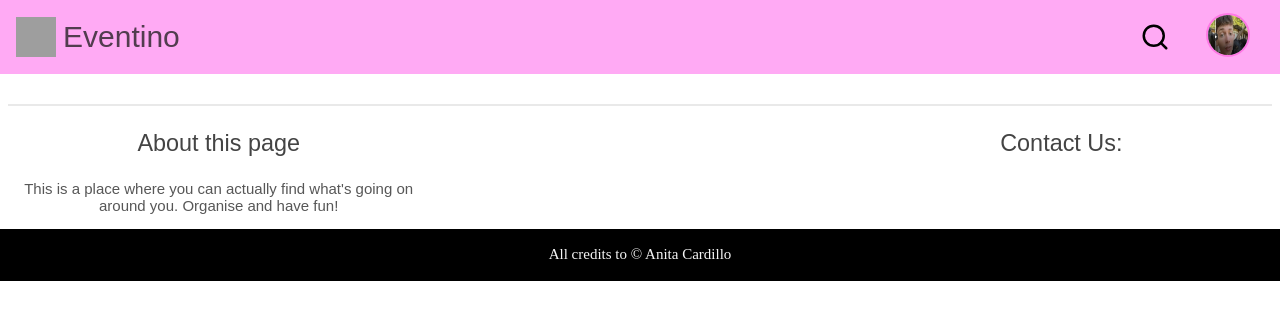
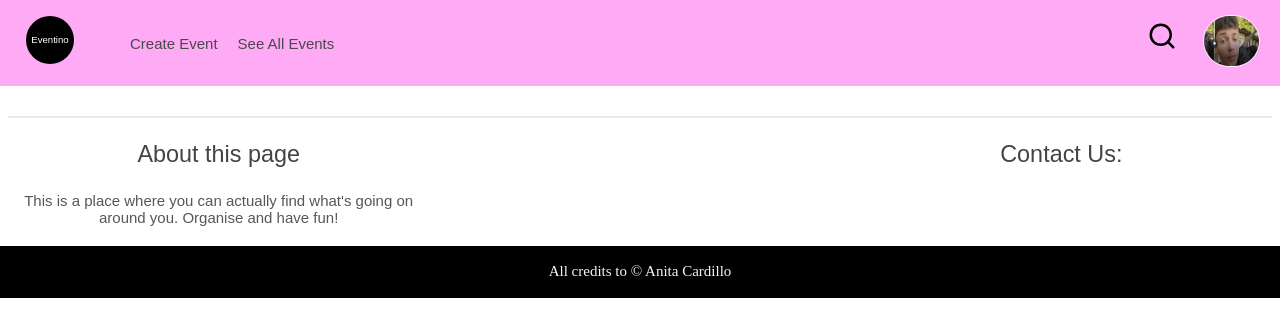
Before and after one commit to lattugaassopita/progetto-esempio, an Angular app: page /home in a window 1280 px wide. Shown: the top 336 px of the page. Built offline with nearby package versions, Linux system fonts and the light colour scheme; grey boxes are pictures that could not be loaded.

Commit message:
update header

```diff
--- a/src/app/app.routes.ts
+++ b/src/app/app.routes.ts
@@ -1,10 +1,12 @@
 import { Routes } from '@angular/router';
 import { HomeComponent } from './pages/home/home.component';
 import { LoginComponent } from './pages/login/login.component';
+import { CreateEventComponent } from './pages/create-event/create-event.component';
 
 export const routes: Routes = [
     {path: '', redirectTo: "home", pathMatch: 'full'},
 
     {path: "home", component: HomeComponent},
-    {path: "login", component: LoginComponent}
+    {path: "login", component: LoginComponent},
+    {path: "createEvent", component: CreateEventComponent}
 ];
--- a/src/app/components/footer/footer.component.scss
+++ b/src/app/components/footer/footer.component.scss
@@ -21,6 +21,7 @@
     .body-text {
         color: rgb(87, 87, 87);
         font-family: Arial, Helvetica, sans-serif;
+        margin-block-end: 20px;
         p {
             font-weight: 100;
             font-size: 15px;
--- a/src/app/components/header/header.component.html
+++ b/src/app/components/header/header.component.html
@@ -1,22 +1,34 @@
 <div class="container">
     <div class="header">
-        <div class="logo">
-            <a routerLink="/home">
-                <img src="./assets/blackcircle.svg.svg" alt="logo" width="40px" height="40px" id="logo-img">
-                <h1>Eventino</h1>
-            </a>
+        <div class="routers row">
+            <div class="logo">
+                <a routerLink="/home">
+                    <img src="./assets/logo.svg" alt="logo" width="60px" height="60px" id="logo-img">
+                </a>
+            </div>
+            <div class="tab-pages">
+                <a>
+                    <ul>
+                        <li routerLink="/createEvent">Create Event</li>
+                        <li routerLink="/home">See All Events</li>
+                    </ul>
+                </a>
+            </div>
         </div>
-        <div class="navbar">
-            <button>
+        <div class="row">
+        </div>
+        <div class="navbar row">
+            <button class="button-nav">
                 @if (navbarIsNotVisible) {
-                    <img src="./assets/lente-ingrandimento.svg" alt="navbar" width="30px" height="40px" id="nav-icon" (click)="showNavbar()">
+                <img src="./assets/lente-ingrandimento.svg" alt="navbar" width="30px" height="40px" id="nav-icon"
+                    (click)="showNavbar()">
                 } @else {
-                    <input type="text" (focusout)="showNavbar()">
+                <input type="text" (focusout)="showNavbar()" class="input-nav">
                 }
             </button>
-            <div class="dropdown">
-                <img src="./assets/fotoProva.png" alt="img" width="40px" height="40px" id="pic-icon">
-            </div>
+        </div>
+        <div class="dropdown row">
+            <img src="./assets/fotoProva.png" alt="img" width="40px" height="40px" id="pic-icon">
         </div>
     </div>
 </div>
--- a/src/app/components/header/header.component.scss
+++ b/src/app/components/header/header.component.scss
@@ -1,63 +1,161 @@
+// .header {
+//     background-color: rgb(255, 170, 244);
+//     margin: -8px -8px 0 -8px;
+//     display: flex;
+//     flex-direction: row;
+//     justify-content: space-between;
+//     align-items: center;
+// }
+
+// .logo {
+//     display: inline;
+//     a {
+//         display: flex;
+//         flex: 20%;
+//         text-decoration: none;
+//         img {
+//         margin: 17px 7px 0px 16px;
+//         }
+//         h1 {
+//             font-size: 30px;
+//             font-weight: 100;
+//             font-family: Arial, Helvetica, sans-serif;
+//             color: #171717be;
+//         }
+//     }
+// }
+
+// .navbar {
+//     button {
+//         margin-inline-end: 30px;
+//         background-color: transparent;
+//         border-style: none;
+//         img {
+//             transition: 0.2s;
+//             cursor: pointer;
+//         }
+//         input{
+//             outline: none;
+//             cursor: text;
+//             border-style: none;
+//         }
+//     }
+//     button:hover {
+//         img {
+//             width: 35px;
+//         }
+//     }
+// }
+
+// .dropdown {
+//     display: inline;
+//     #pic-icon {
+//         border-radius: 30px;
+//         border: 2px solid rgba(255, 71, 215, 0.507);
+//         margin-inline-end: 30px;
+//         transition: 0.2s;
+//         cursor: pointer;
+//     }
+//     #pic-icon:hover {
+//         border: 2px solid rgb(63, 63, 63);
+//     }
+
+// }
+
+.container {
+    margin: -8px -8px 0 -8px;
+
     .header {
+        display: flex;
         background-color: rgb(255, 170, 244);
-    margin: -8px -8px 0 -8px;
-    display: flex;
-    flex-direction: row;
-    justify-content: space-between;
-    align-items: center;
+
+        .row {
+            flex: 25%;
         }
 
+        .routers {
+            display: flex;
+
             .logo {
-    display: inline;
+                flex: 20%;
+
                 a {
+                    text-decoration: none;
+
+                    #logo-img {
+                        margin-inline-end: 0px;
+                        margin-inline-start: 20px;
+                        margin-block-start: 10px;
+                        margin-block-end: 10px;
+                    }
+                }
+            }
+
+            .tab-pages {
+                flex: 80%;
+                font-family: Arial, Helvetica, sans-serif;
+                font-size: 15px;
+                margin: 20px 0 0 0;
+
+                ul {
                     display: flex;
-        flex: 20%;
-        text-decoration: none;
-        img {
-        margin: 17px 7px 0px 16px;
+                    li {
+                        list-style: none;
+                        color: rgb(73, 73, 73);
+                        margin: 0 10px 0 10px;
+                        transition: 0.2s;
                     }
-        h1 {
-            font-size: 30px;
-            font-weight: 100;
-            font-family: Arial, Helvetica, sans-serif;
-            color: #171717be;
+
+                    li:hover {
+                        border-bottom: 1px solid rgb(88, 88, 88);
+                    }
                 }
             }
         }
 
         .navbar {
-    button {
-        margin-inline-end: 30px;
+            text-align: end;
+            .button-nav {
+                margin-inline-end: 0px;
+                margin-inline-start: 0px;
+                margin-block-start: 15px;
+                margin-block-end: 15px;
+                border: none;
                 background-color: transparent;
-        border-style: none;
-        img {
-            transition: 0.2s;
-            cursor: pointer;
             }
-        input{
-            outline: none;
-            cursor: text;
-            border-style: none;
+
+            button:hover {
+                zoom: 1.05;
             }
-    }
-    button:hover {
-        img {
-            width: 35px;
-        }
+            .input-nav {
+                margin-inline-end: 0px;
+                margin-inline-start: 0px;
+                margin-block-start: 15px;
+                margin-block-end: 15px;
             }
         }
 
         .dropdown {
-    display: inline;
+            text-align: end;
+            flex: 1%;
+
+
             #pic-icon {
                 border-radius: 30px;
-        border: 2px solid rgba(255, 71, 215, 0.507);
-        margin-inline-end: 30px;
+                width: 55px;
+                height: 50px;
+                margin-inline-end: 20px;
+                margin-inline-start: 20px;
+                margin-block-start: 15px;
+                margin-block-end: 15px;
+                border: 1px solid rgb(255, 238, 255);
                 transition: 0.2s;
-        cursor: pointer;
-    }
-    #pic-icon:hover {
-        border: 2px solid rgb(63, 63, 63);
             }
 
+            #pic-icon:hover {
+                border: 1px solid rgb(61, 61, 61);
+                box-shadow: 0px 2px 5px 0px #6f6f6f;
             }
+        }
+    }
+}
--- /dev/null
+++ b/src/app/pages/create-event/create-event.component.html
@@ -0,0 +1 @@
+<p>create-event works!</p>
```
Also changed, not shown: src/app/pages/create-event/create-event.component.ts (added, +12 -0 lines), src/app/pages/create-event/create-event.component.scss (added), src/assets/logo.svg (added), 1 other file (tests, documents, lock files or other folders). Lines whose indentation alone changed are shown as unchanged.
